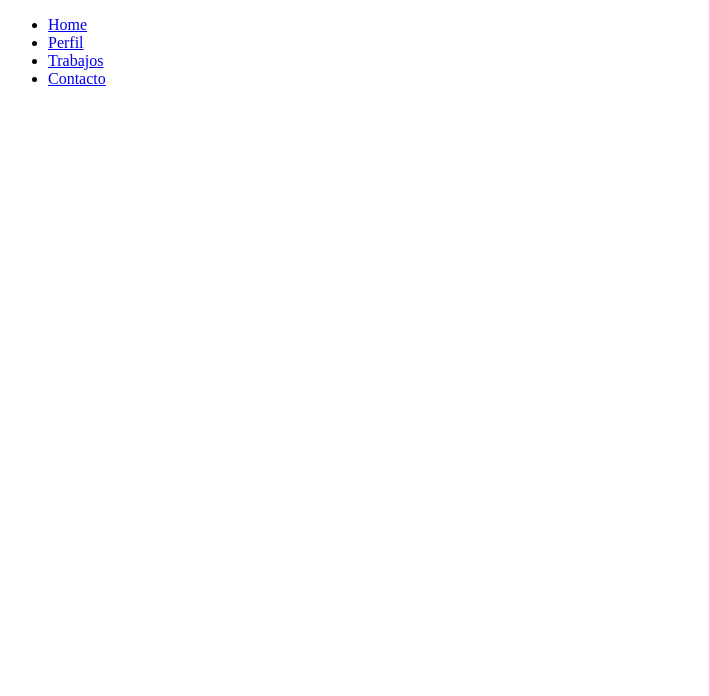
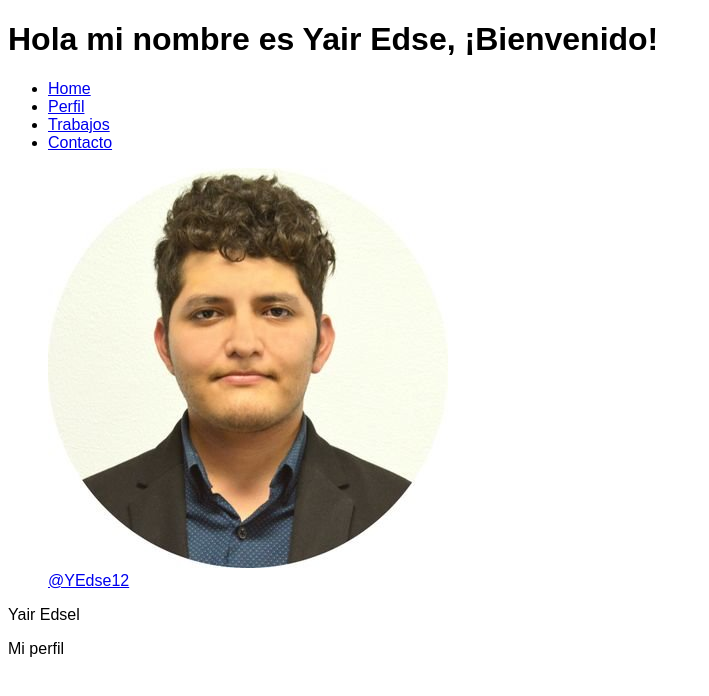
Before and after one commit to yedse12/miperfil, a plain HTML site: page index.html in a window 1280 px wide. Shown: the whole page, without its empty margins (0-709 px from the left). Drawn offline with Linux system fonts and the light colour scheme.

Commit message:
V3 modificacion de index

```diff
--- a/index.html
+++ b/index.html
@@ -1,30 +1,29 @@
 <!doctype html>
 <html>
-<head>
-<meta charset="utf-8">
-<link rel="icon" href="img/favicon.ico"/>
-<title>Mi Perfil Profesional</title>
-</head>
 
 <body>
-<header>
-	<nav>
-		<ul>
-			<li>
-            <a href= "#Home"> Home </a>
-            </li>
-       		 <li>
-            <a href= "#Perfil"> Perfil </a>
-            </li>
-        	<li>
-            <a href= "#Trabajos"> Trabajos </a>
-            </li>
-        	<li>
-            <a href= "#Contacto"> Contacto </a>
-            </li>
-
- 		</ul>
- 	</nav>
- </header>
+<h1>Hola mi nombre es Yair Edse, ¡Bienvenido!</h1>
 </body>
 </html>
+<header>
+  <ul>
+    <li><a href="#Home">Home</a></li>
+    <li><a href="#Perfil">Perfil</a></li>
+    <li><a href="#Trabajos">Trabajos</a></li>
+    <li><a href="#Contacto">Contacto</a></li>
+  </ul>
+  </nav>
+  <figure><img src="img/yair.jpg" alt="Imagen personal"/>
+    <figcaption><a href="https://twitter.com/YEdse12" target="_black">@YEdse12</a></figcaption>
+  </figure>
+  <p>Yair Edsel</p>
+  <meta charset="utf-8">
+  <link rel="icon" href="img/favicon.ico"
+
+  <title>Mi perfil</title>
+  <style type="text/css">
+body,td,th {
+	font-family: Arial, Tahoma, "Century Gothic";
+}
+</style>
+</header>
```
Also changed, not shown: img/yair.jpg (added).
